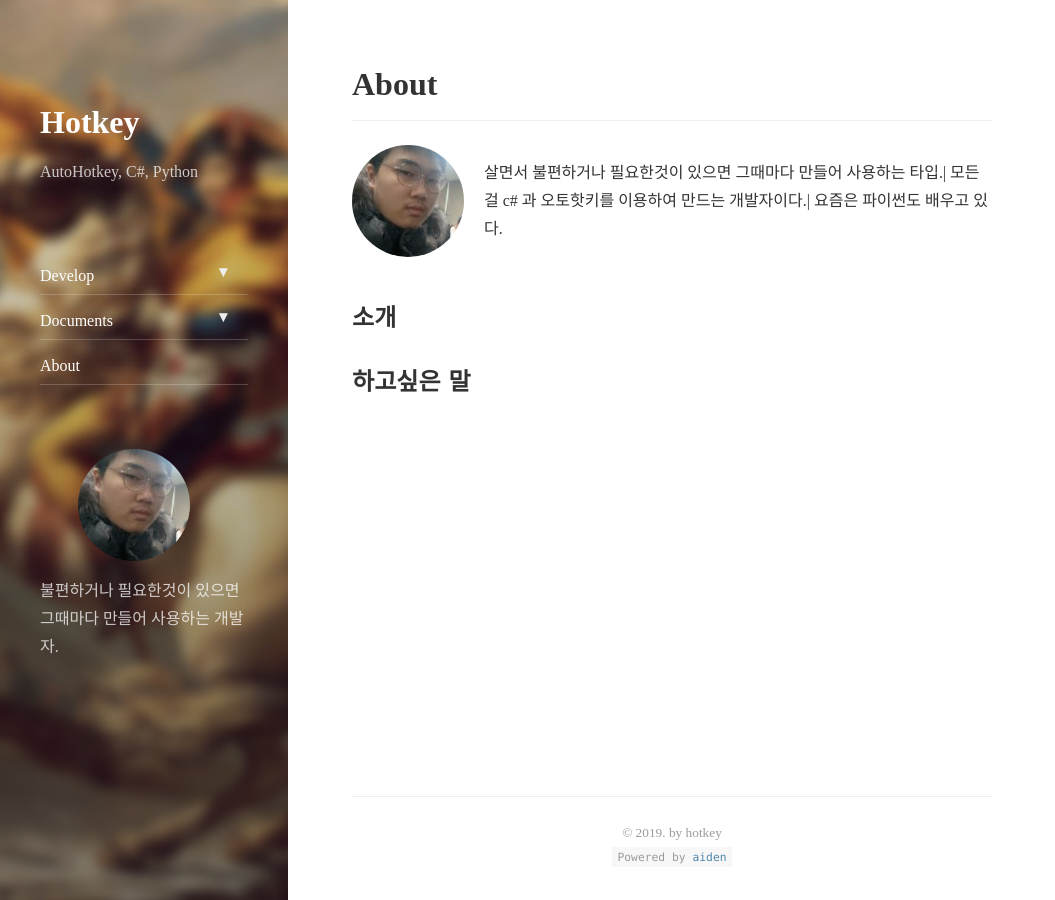
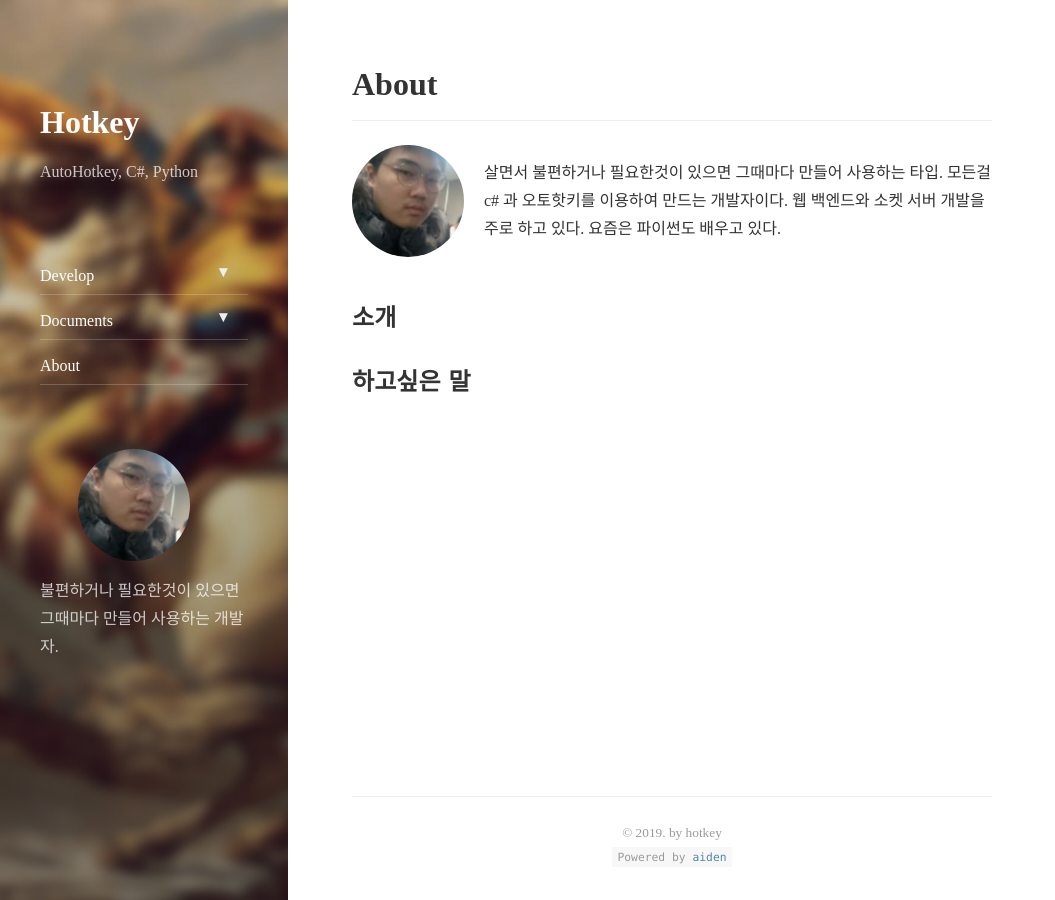
Before and after one commit to Hot-key/hot-key.github.io.old, a Jekyll site: the page built from about.md, in a window 1280 px wide and 900 px high. Shown: the whole window, without its empty margins (0-1055 px from the left). Built offline with Jekyll 4.4.1, drawn with Linux system fonts in a browser that asks for light colours; nearby versions of some CDN libraries.

```diff
--- a/_data/authors.yml
+++ b/_data/authors.yml
@@ -8,8 +8,9 @@ isme2n:
   # Used at the bottom of each page and at the top of the `about` layout
   # Markdown enabled, can use multiple paragraphs (enabled by `|`)
   about:             |
-    살면서 불편하거나 필요한것이 있으면 그때마다 만들어 사용하는 타입.|
-    모든걸 c# 과 오토핫키를 이용하여 만드는 개발자이다.|
+    살면서 불편하거나 필요한것이 있으면 그때마다 만들어 사용하는 타입.
+    모든걸 c# 과 오토핫키를 이용하여 만드는 개발자이다.
+    웹 백엔드와 소켓 서버 개발을 주로 하고 있다.
     요즘은 파이썬도 배우고 있다.
 
   # This photo will be used in the about section
```
Also changed, not shown: assets/img/me.jpeg.
